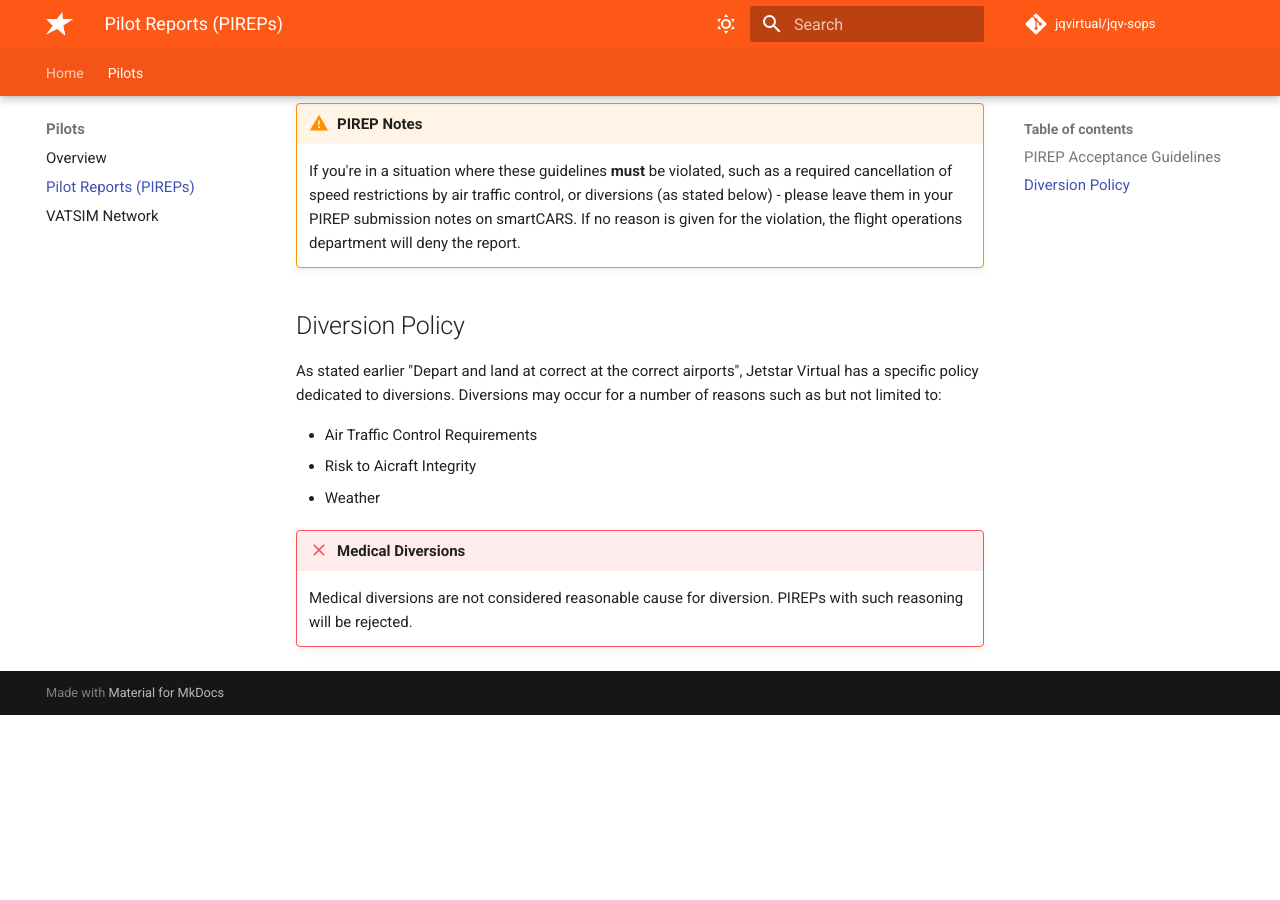
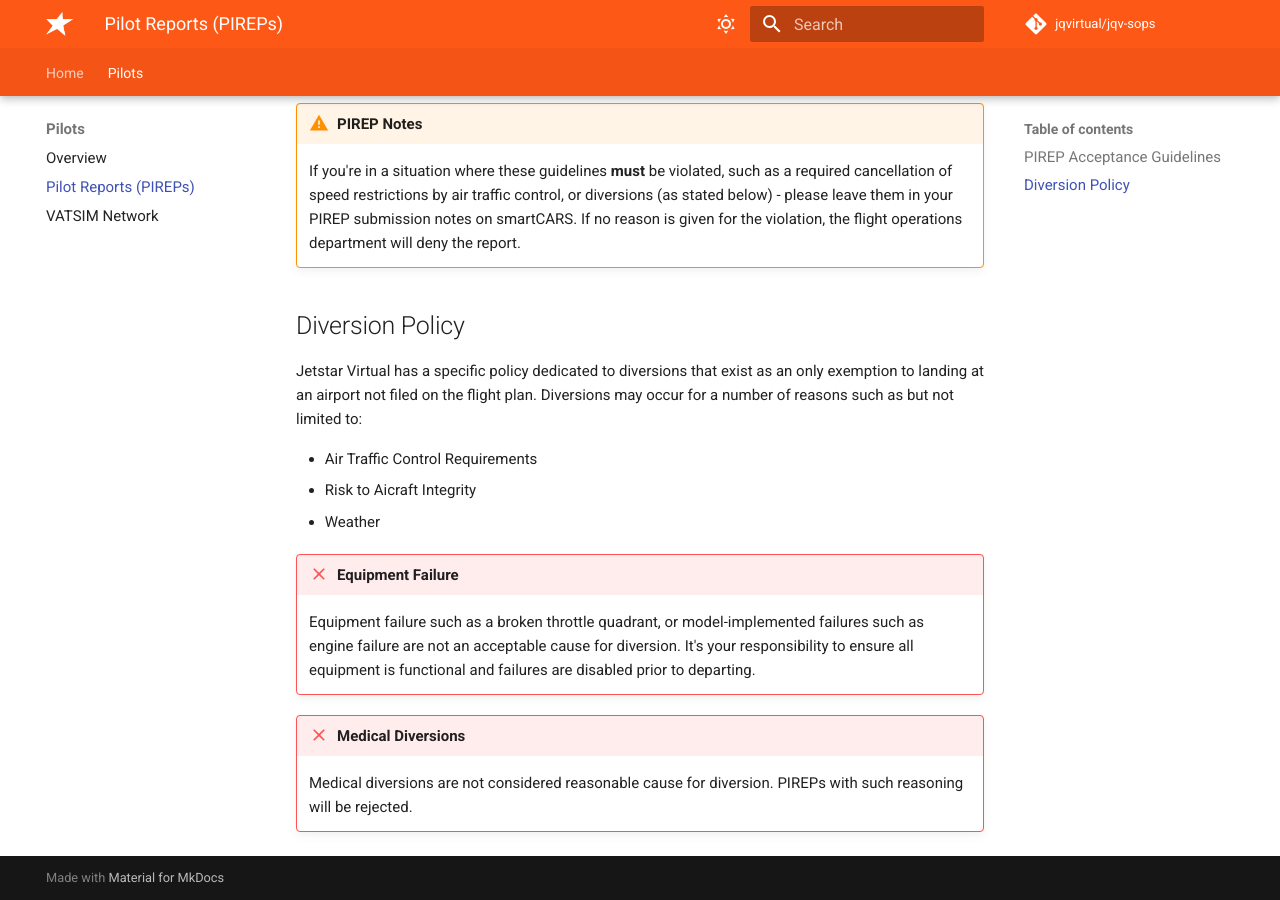
Before and after one commit to jqvirtual/jqv-sops, an MkDocs documentation site: the page built from docs/pilots/pireps.md, in a window 1280 px wide and 900 px high, scrolled down 932 px. Built offline with MkDocs 1.6.1 and Material for MkDocs 9.7.7, drawn with Linux system fonts in a browser that asks for light colours; comment, search, counter and statistics services are not loaded; before the commit the page ends 1647 px from its top, so only the background shows below that; some of the changed text lies outside the part shown.

Commit message:
Grammatical fixes

```diff
--- a/docs/pilots/pireps.md
+++ b/docs/pilots/pireps.md
@@ -30,11 +30,14 @@ Guidelines apply, such as:
 
 ## Diversion Policy
 
-As stated earlier "Depart and land at correct at the correct airports", Jetstar Virtual has a specific policy dedicated to diversions. Diversions may occur for a number of reasons such as but not limited to:
+Jetstar Virtual has a specific policy dedicated to diversions that exist as an only exemption to landing at an airport not filed on the flight plan. Diversions may occur for a number of reasons such as but not limited to:
 
 * Air Traffic Control Requirements
 * Risk to Aicraft Integrity
 * Weather
 
+!!!failure "Equipment Failure"
+    Equipment failure such as a broken throttle quadrant, or model-implemented failures such as engine failure are not an acceptable cause for diversion. It's your responsibility to ensure all equipment is functional and failures are disabled prior to departing.
+
 !!!failure "Medical Diversions"
     Medical diversions are not considered reasonable cause for diversion. PIREPs with such reasoning will be rejected.
```
Also changed, not shown: other parts of docs/pilots/pireps.md (+1 -1 lines), docs/pilots/vatsim.md (+1 -1 lines).
